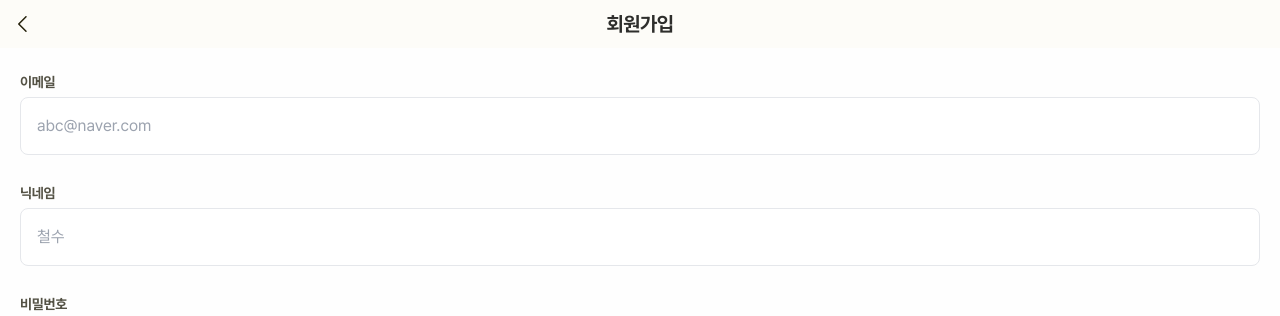
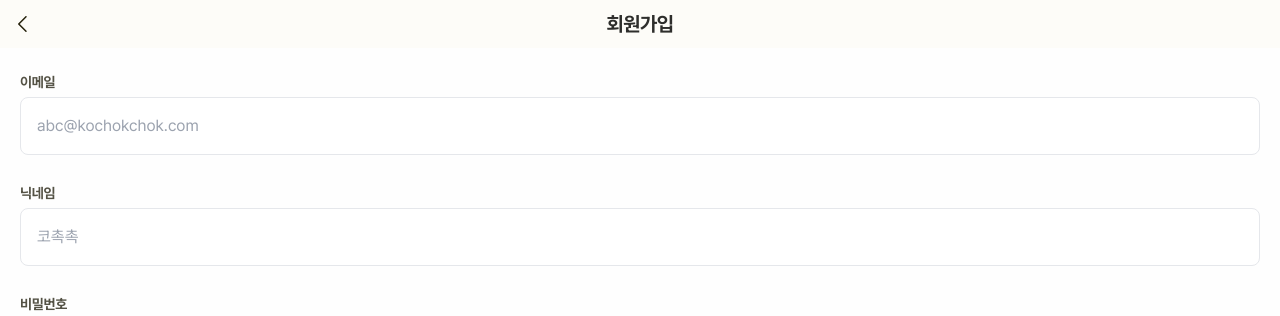
Before and after one commit to ko-chock-chock/frontend, a Next.js app: page /signup in a window 1280 px wide. Shown: the top 316 px of the page. Built offline with nearby package versions, Linux system fonts and the light colour scheme.

Commit message:
design: 회원가입 플레이스홀더 내용 변경

```diff
--- a/src/components/Signup/index.tsx
+++ b/src/components/Signup/index.tsx
@@ -79,7 +79,7 @@ export default function SignUpComponent() {
                   <Input
                     {...field}
                     type="email"
-                    placeholder="abc@naver.com"
+                    placeholder="abc@kochokchok.com"
                     error={
                       emailMessage?.type === "error"
                         ? undefined
@@ -120,7 +120,7 @@ export default function SignUpComponent() {
                   <Input
                     {...field}
                     type="text"
-                    placeholder="철수"
+                    placeholder="코촉촉"
                     error={
                       nameMessage?.type === "error"
                         ? undefined
```
